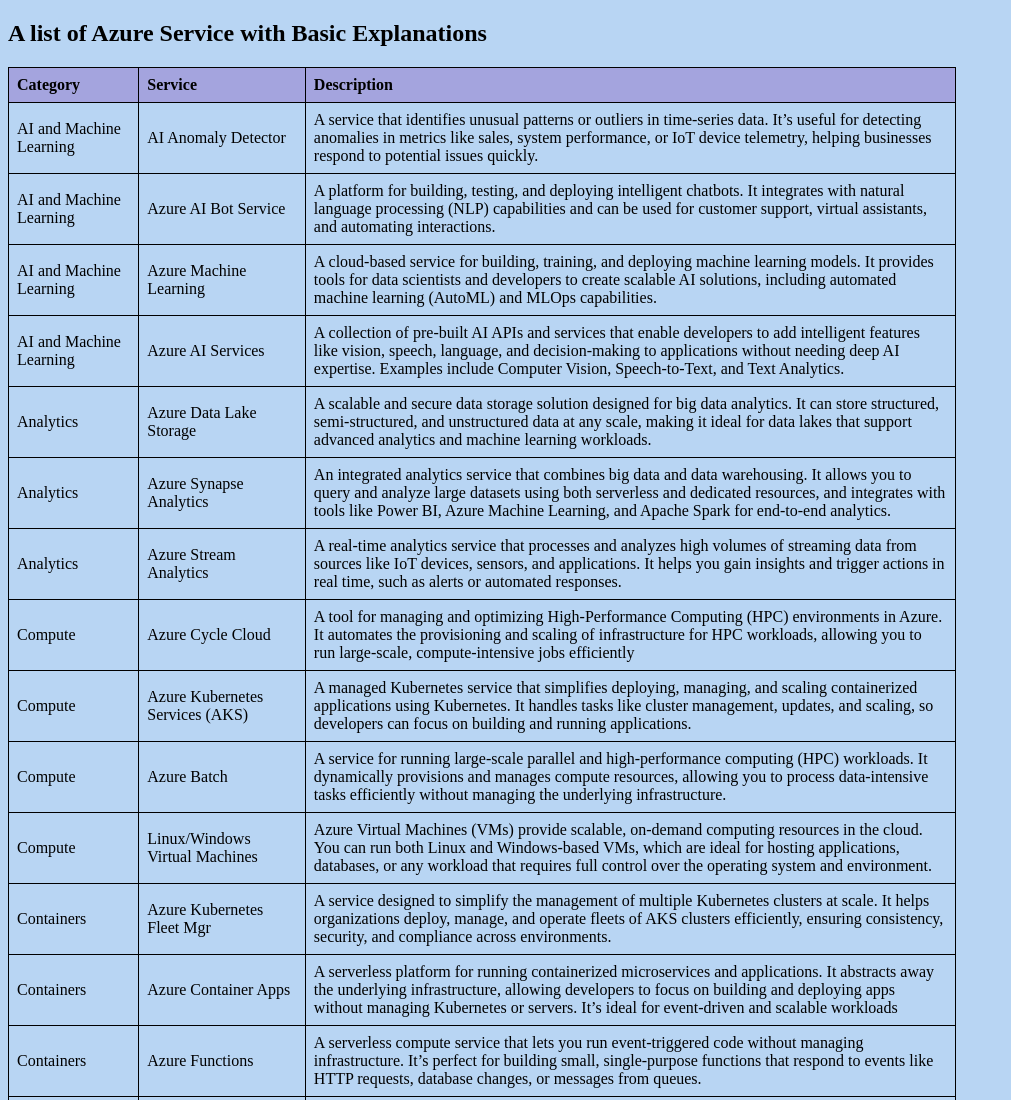
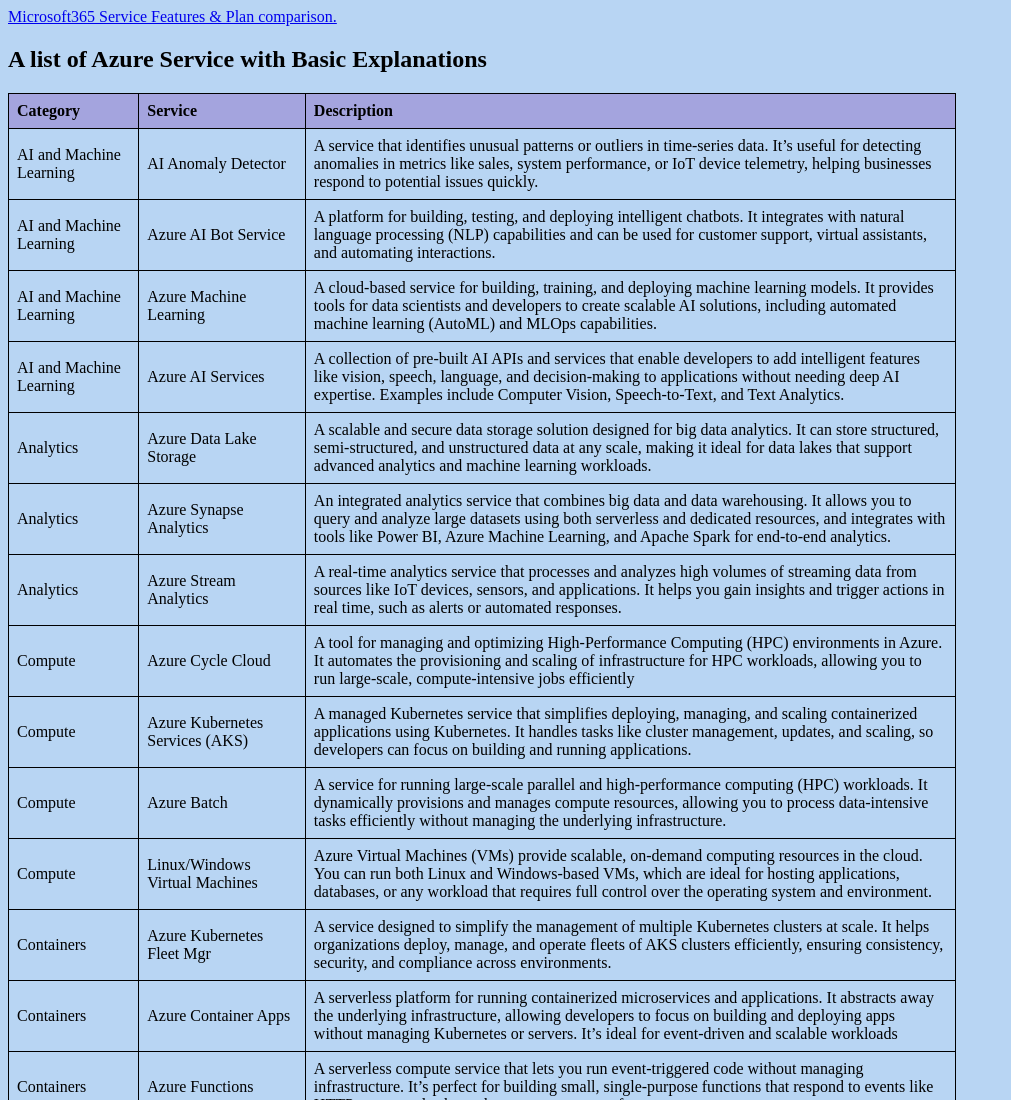
Before and after one commit to dominopancakes/az-static-website, a plain HTML site: page index.html in a window 1280 px wide. Shown: the top 1100 px of the page, without its empty margins (0-1011 px from the left). Drawn offline with Linux system fonts and the light colour scheme.

Commit message:
added link

```diff
--- a/index.html
+++ b/index.html
@@ -21,6 +21,7 @@
     </style>
 </head>
 <body style="background-color:rgb(184, 213, 243);">
+<a href="https://m365maps.com/matrix.htm">Microsoft365 Service Features & Plan comparison.</a>
     <h2>A list of Azure Service with Basic Explanations</h2>
     <table>
         <thead>
```
